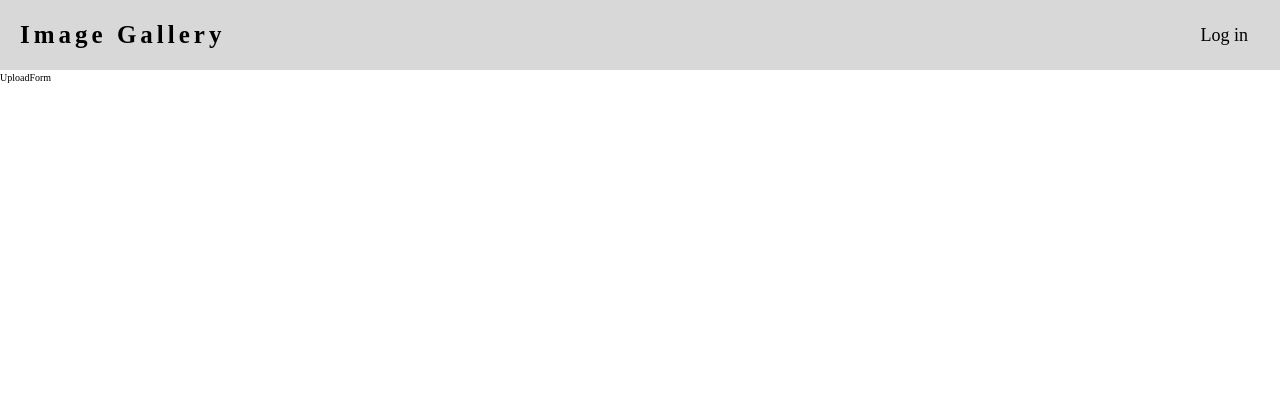
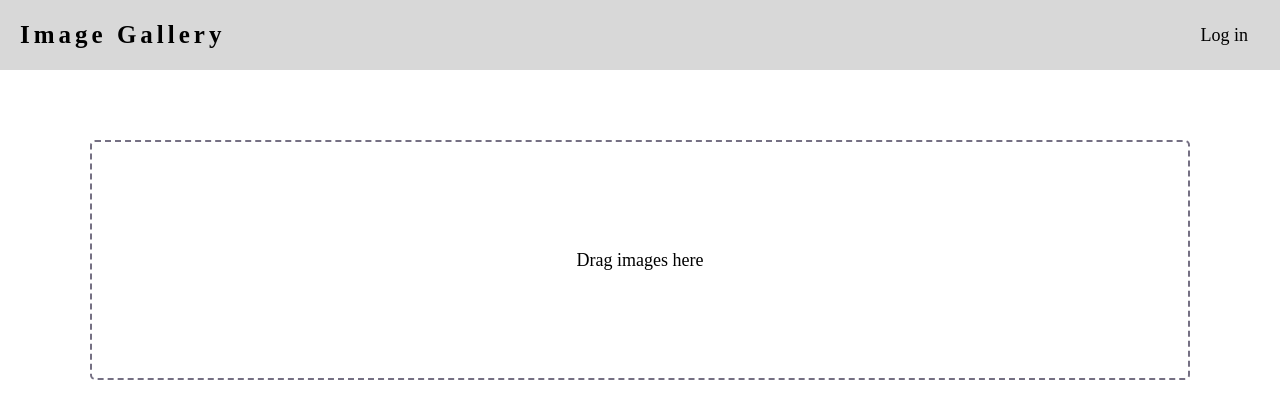
Before and after one commit to AkhlakurRahman/image-gallery, a Vue app: page /upload-image in a window 1280 px wide. Shown: the top 418 px of the page. Built offline with nearby package versions, Linux system fonts and the light colour scheme; a web font is replaced by a local one.

Commit message:
upload image styling done

```diff
--- a/src/App.vue
+++ b/src/App.vue
@@ -1,7 +1,9 @@
 <template>
 	<div id="app">
 		<Header />
-		<router-view></router-view>
+		<div class="container">
+			<router-view></router-view>
+		</div>
 	</div>
 </template>
 
@@ -47,5 +49,6 @@ a {
 
 .container {
 	max-width: 110rem;
+	margin: 0 auto;
 }
 </style>
--- a/src/components/UploadForm.vue
+++ b/src/components/UploadForm.vue
@@ -1,13 +1,43 @@
 <template>
-	<div>
-		UploadForm
+	<div class="drag-drop">
+		<input type="file" />
+		<span>Drag images here</span>
 	</div>
 </template>
 
 <script>
+import { mapActions } from 'vuex';
+
 export default {
-	name: 'UploadForm'
+	name: 'UploadForm',
+	methods: mapActions(['uploadImages'])
 };
 </script>
 
-<style scoped></style>
+<style scoped>
+.drag-drop {
+	height: 30vh;
+	border: 2px dashed #757083;
+	border-radius: 0.5rem;
+	margin-top: 7rem;
+	display: flex;
+	align-items: center;
+	justify-content: center;
+	position: relative;
+}
+
+.drag-drop:hover {
+	background: #d8d8d8;
+}
+
+input {
+	width: 100%;
+	height: 30vh;
+	position: absolute;
+	opacity: 0;
+}
+
+span {
+	font-size: 1.8rem;
+}
+</style>
--- a/src/store/modules/images.js
+++ b/src/store/modules/images.js
@@ -14,6 +14,9 @@ const actions = {
 		const res = await api.fetchImages(token);
 
 		commit('setImages', res.data.data);
+	},
+	uploadImages: async ({ commit }, images) => {
+		console.log(images, commit);
 	}
 };
 
```
